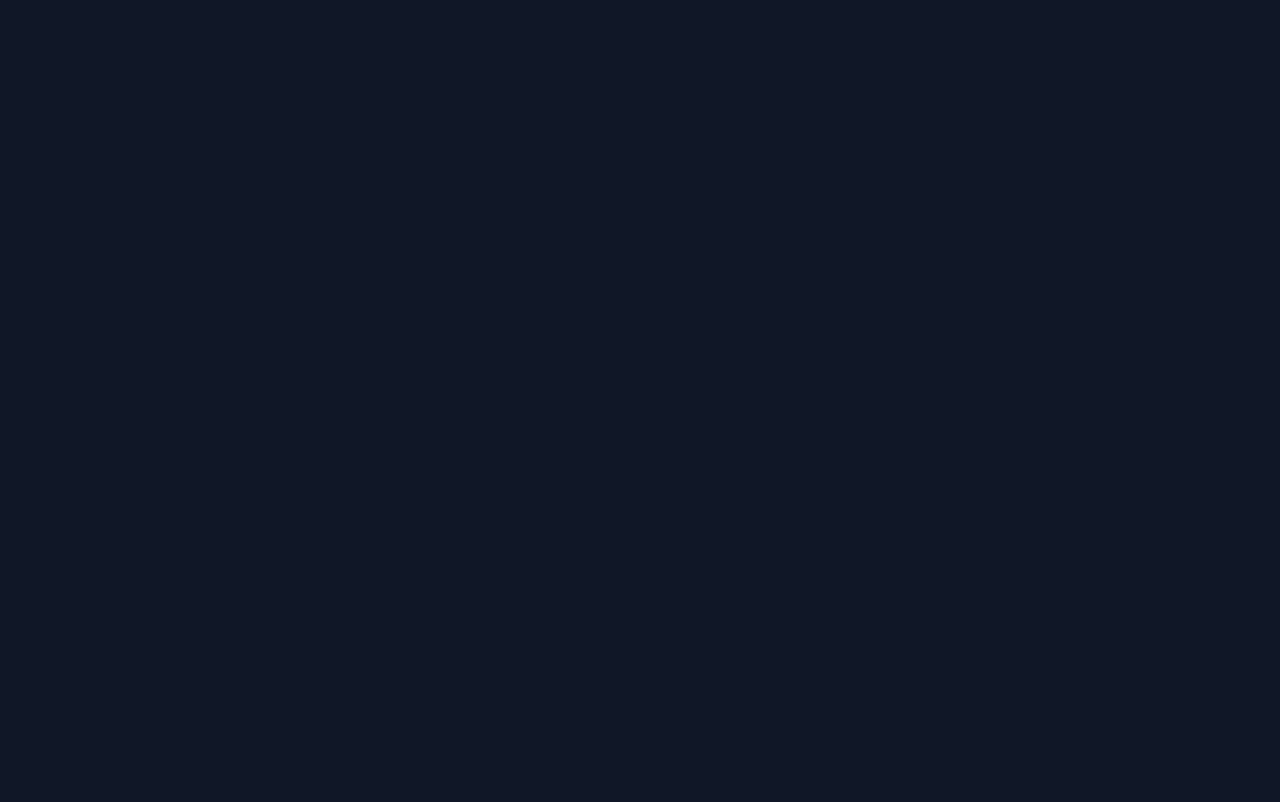
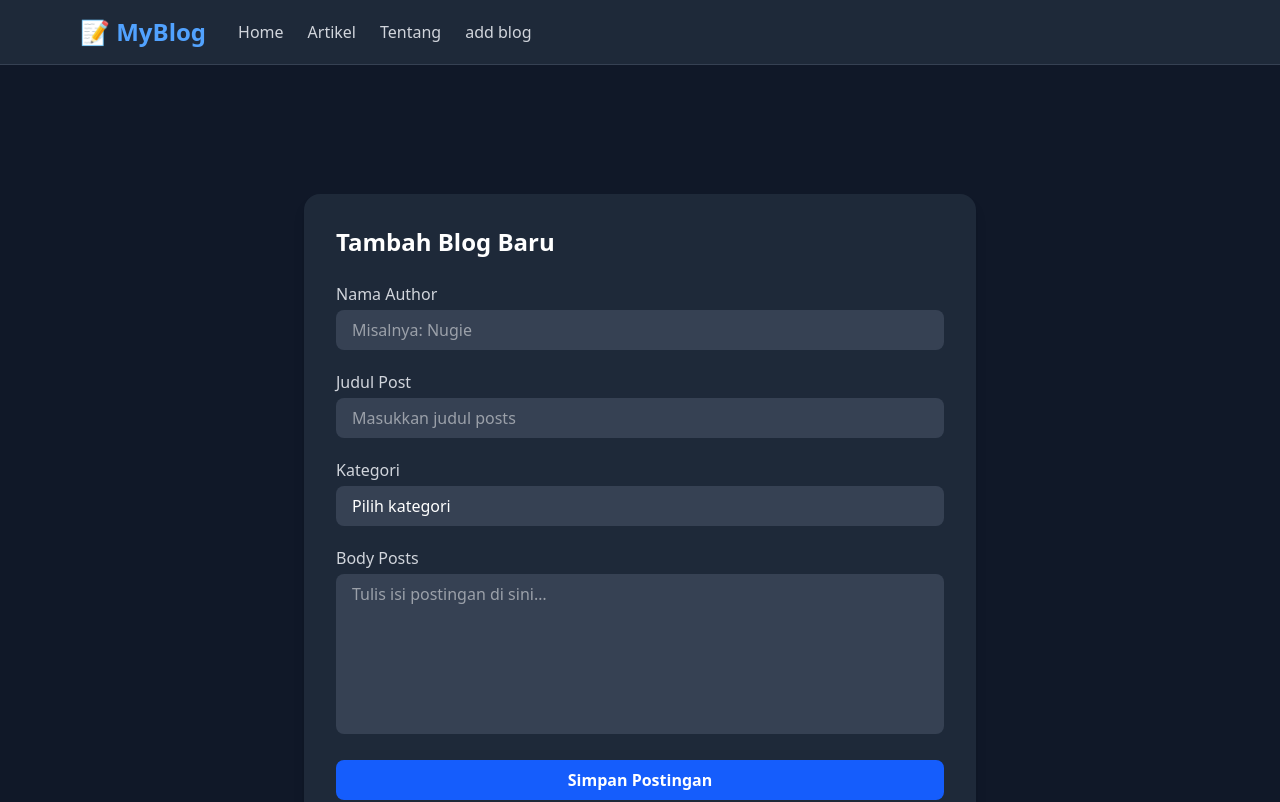
Before and after one commit to HuntNugie/Belajar-react-dasar, a React (Vite) app in the folder belajar-blog/frontend/: page /add-blog in a window 1280 px wide. Before the commit this address had no page. Shown: the top 802 px of the page. Built offline with nearby package versions, Linux system fonts and the light colour scheme.

Commit message:
interface:menambahkan halaman add blog

```diff
--- a/belajar-blog/frontend/src/App.jsx
+++ b/belajar-blog/frontend/src/App.jsx
@@ -3,6 +3,7 @@ import HomePage from "./pages/HomePage.jsx";
 import ArticlePage from "./pages/ArticlePage.jsx";
 import BlogLayout from "./layouts/BlogLayout.jsx";
 import AboutPage from "./pages/AboutPage.jsx";
+import AddBlogPage from "./pages/AddBlogPage.jsx";
 export default function App() {
     return (
         <BrowserRouter>
@@ -11,6 +12,7 @@ export default function App() {
                     <Route path="/" element={<HomePage />} />
                     <Route path="/blog" element={<ArticlePage />} />
                     <Route path="/about" element={<AboutPage />} />
+                    <Route path="/add-blog" element={<AddBlogPage />} />
                 </Route>
             </Routes>
         </BrowserRouter>
--- /dev/null
+++ b/belajar-blog/frontend/src/components/AddBlog/Form.jsx
@@ -0,0 +1,53 @@
+export const Form = () => {
+    return (
+        <>
+            <form className="space-y-5">
+                {/* Nama Author */}
+                <div>
+                    <label className="block text-gray-300 mb-1">Nama Author</label>
+                    <input
+                        type="text"
+                        className="w-full px-4 py-2 rounded-lg bg-gray-700 text-white focus:ring-2 focus:ring-blue-500 outline-none"
+                        placeholder="Misalnya: Nugie"
+                    />
+                </div>
+                {/* Judul Post */}
+                <div>
+                    <label className="block text-gray-300 mb-1">Judul Post</label>
+                    <input
+                        type="text"
+                        className="w-full px-4 py-2 rounded-lg bg-gray-700 text-white focus:ring-2 focus:ring-blue-500 outline-none"
+                        placeholder="Masukkan judul posts"
+                    />
+                </div>
+                {/* Category Dropdown */}
+                <div>
+                    <label className="block text-gray-300 mb-1">Kategori</label>
+                    <select className="w-full px-4 py-2 rounded-lg bg-gray-700 text-white appearance-none focus:ring-2 focus:ring-blue-500 outline-none">
+                        <option value="">Pilih kategori</option>
+                        <option value="teknologi">Teknologi</option>
+                        <option value="pendidikan">Pendidikan</option>
+                        <option value="hiburan">Hiburan</option>
+                    </select>
+                </div>
+                {/* Body Post */}
+                <div>
+                    <label className="block text-gray-300 mb-1">Body Posts</label>
+                    <textarea
+                        rows={6}
+                        className="w-full px-4 py-2 rounded-lg bg-gray-700 text-white focus:ring-2 focus:ring-blue-500 outline-none resize-none"
+                        placeholder="Tulis isi postingan di sini…"
+                        defaultValue={""}
+                    />
+                </div>
+                {/* Tombol Submit */}
+                <button
+                    type="submit"
+                    className="w-full bg-blue-600 hover:bg-blue-700 text-white font-semibold py-2 rounded-lg transition"
+                >
+                    Simpan Postingan
+                </button>
+            </form>
+        </>
+    );
+};
--- a/belajar-blog/frontend/src/components/Navbar.jsx
+++ b/belajar-blog/frontend/src/components/Navbar.jsx
@@ -23,6 +23,9 @@ export const Navbar = () => {
                             <Link to="/about" className="text-gray-300 hover:text-white transition">
                                 Tentang
                             </Link>
+                            <Link to="/add-blog" className="text-gray-300 hover:text-white transition">
+                                add blog
+                            </Link>
                         </div>
                     </div>
                     <button className="md:hidden text-gray-300">
--- /dev/null
+++ b/belajar-blog/frontend/src/pages/AddBlogPage.jsx
@@ -0,0 +1,12 @@
+import { Form } from "../components/AddBlog/Form";
+
+export default function AddBlogPage() {
+    return (
+        <div className="bg-gray-900 min-h-screen flex items-center justify-center p-6">
+            <div className="w-full max-w-2xl bg-gray-800 rounded-2xl shadow-lg p-8">
+                <h2 className="text-2xl font-bold text-white mb-6">Tambah Blog Baru</h2>
+                <Form/>
+            </div>
+        </div>
+    );
+}
```
